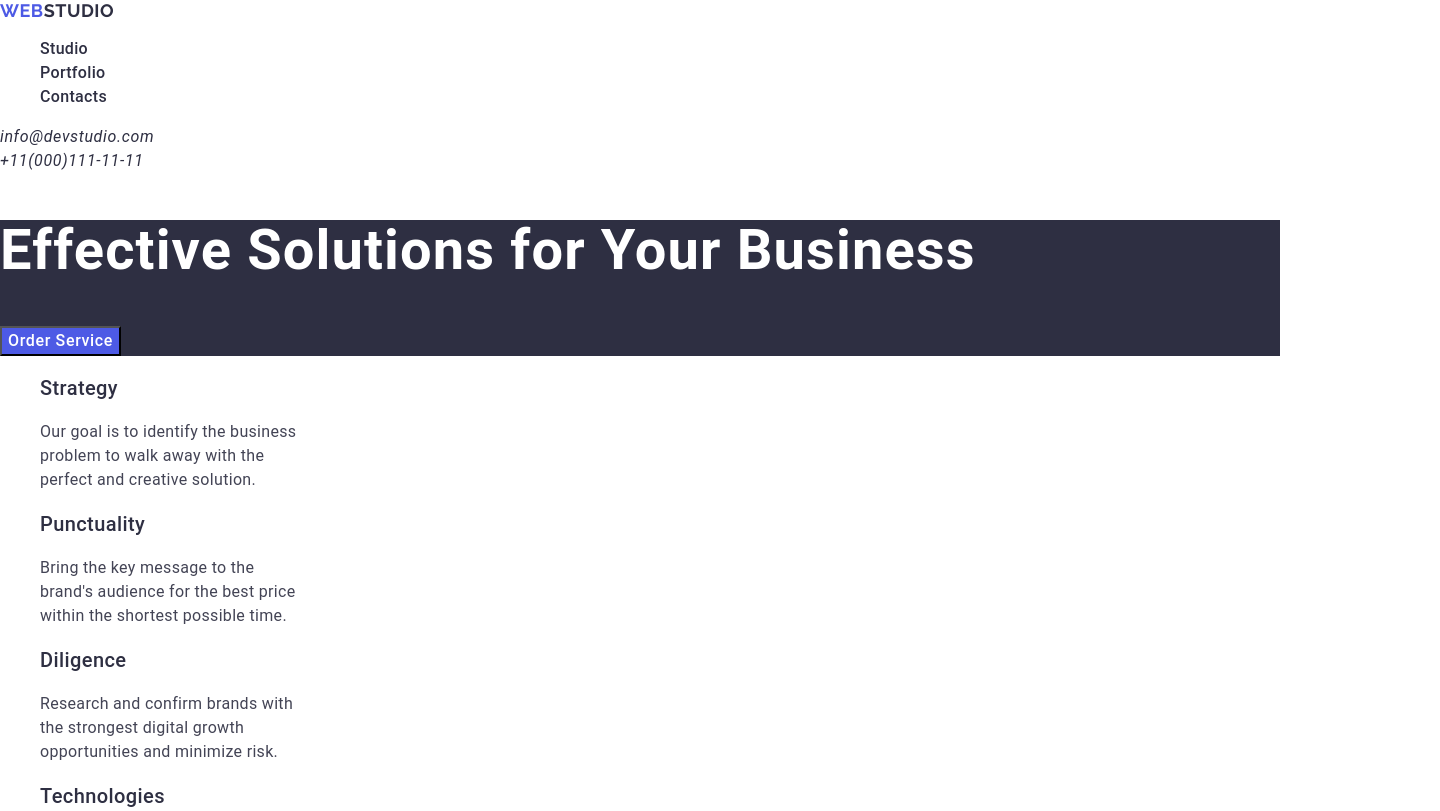
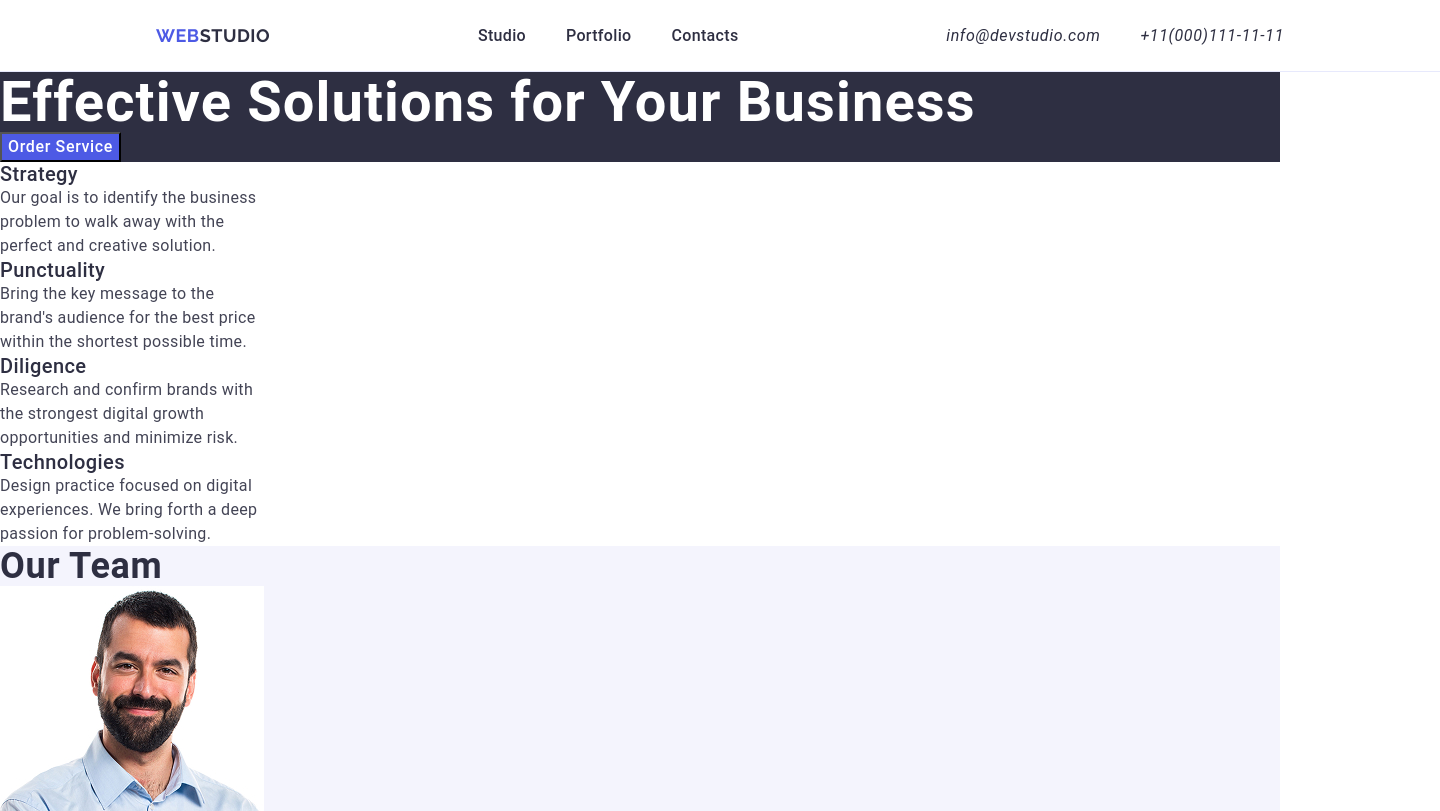
Before and after one commit to halildirem/goit-markup-hw-04, a plain HTML site: page index.html in a window 1280 px wide. Shown: the top 811 px of the page, 1440 px wide, since content can reach past the window. Drawn offline with nearby package versions, Linux system fonts and the light colour scheme; files that its build step writes are made by us from their sources.

Commit message:
lastupdate-nav

```diff
--- a/index.html
+++ b/index.html
@@ -14,32 +14,35 @@
       rel="stylesheet"
       href="https://cdnjs.cloudflare.com/ajax/libs/modern-normalize/3.0.1/modern-normalize.min.css"
     />
-    <link rel="stylesheet" href="styles.css" />
+    <link rel="stylesheet" href="styles/styles.css" />
   </head>
 
   <body>
     <!-- ÜST NAVİGASYON KISMI -->
-    <header>
-      <nav>
-        <a href="#">
+    <header class="header-container">
+      <div class="container">
+        <div class="nav-container">
+          <a class="logo-header" href="#">
             <span class="logo-web-header">WEB</span
             ><span class="logo-studio-header">STUDIO</span>
           </a>
+          <nav>
             <ul class="nav-links">
-          <li><a class="nav-link" href="#"> Studio </a></li>
-          <li><a class="nav-link" href="#"> Portfolio </a></li>
-          <li><a class="nav-link" href="#"> Contacts </a></li>
+              <li><a class="nav-link" href="#">Studio</a></li>
+              <li><a class="nav-link" href="#">Portfolio</a></li>
+              <li><a class="nav-link" href="#">Contacts</a></li>
             </ul>
           </nav>
-      <address id="address-links">
-        <a class="address-link" href="mailto:info@devstudio.com">
-          info@devstudio.com
-        </a>
-        <br />
-        <a class="address-link" href="tel:+11(000)111-11-11">
-          +11(000)111-11-11
-        </a>
+          <address class="address-links">
+            <a class="address-link" href="mailto:info@devstudio.com"
+              >info@devstudio.com</a
+            >
+            <a class="address-link" href="tel:+11(000)111-11-11"
+              >+11(000)111-11-11</a
+            >
           </address>
+        </div>
+      </div>
     </header>
     <!-- ÜST NAVİGASYON KISMI BİTTİ -->
     <main>
--- a/styles/styles.css
+++ b/styles/styles.css
@@ -13,6 +13,8 @@ ul {
 
 header {
   background-color: #ffffff;
+  width: 1440px;
+  height: 72px;
 }
 
 #header-section {
@@ -24,6 +26,7 @@ header {
   line-height: 1.5;
   font-weight: 500;
   letter-spacing: 0.02em;
+  padding: 24px 0;
 }
 
 .nav-link:focus,
@@ -56,7 +59,8 @@ header {
 }
 
 .button1:hover {
-  background-color: #404BBF;}
+  background-color: #404bbf;
+}
 
 .button-text {
   color: white;
@@ -173,3 +177,42 @@ footer {
   letter-spacing: 0.03em;
   text-decoration: none;
 }
+
+h1,
+h2,
+h3,
+h4,
+h5,
+h6,
+p,
+ul {
+  margin: 0;
+  padding: 0;
+}
+
+.container {
+  max-width: 1158px;
+  margin: 0 auto;
+  padding: 0 15px;
+}
+
+.header-container {
+  border-bottom: 1px solid #e7e9fc;
+}
+
+.nav-container {
+  display: flex;
+  align-items: center;
+  justify-content: space-between;
+  padding: 24px 0;
+}
+
+.nav-links {
+  display: flex;
+  gap: 40px;
+}
+
+.address-links {
+  display: flex;
+  gap: 40px;
+}
```
Lines whose indentation alone changed are shown as unchanged.
